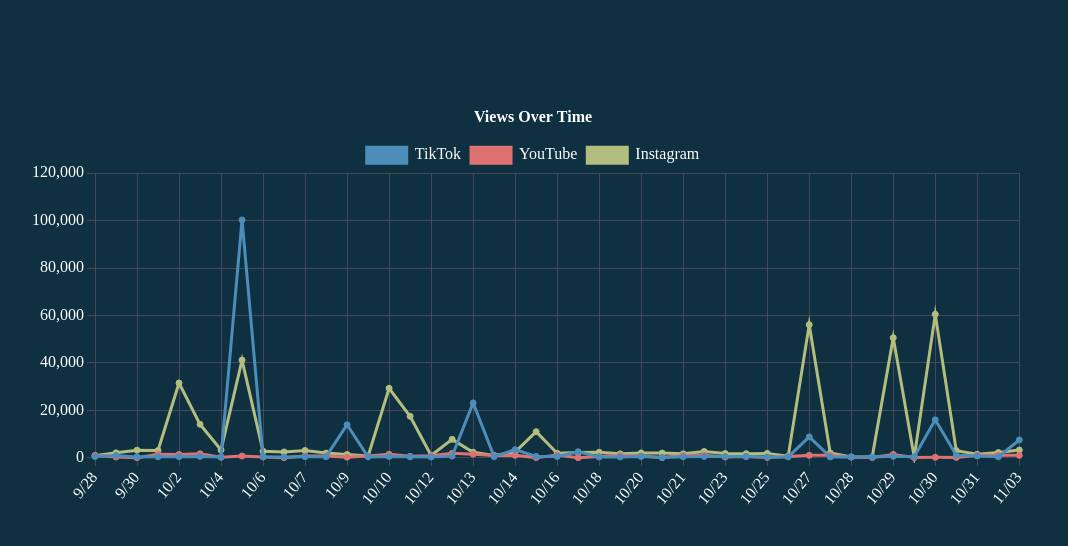
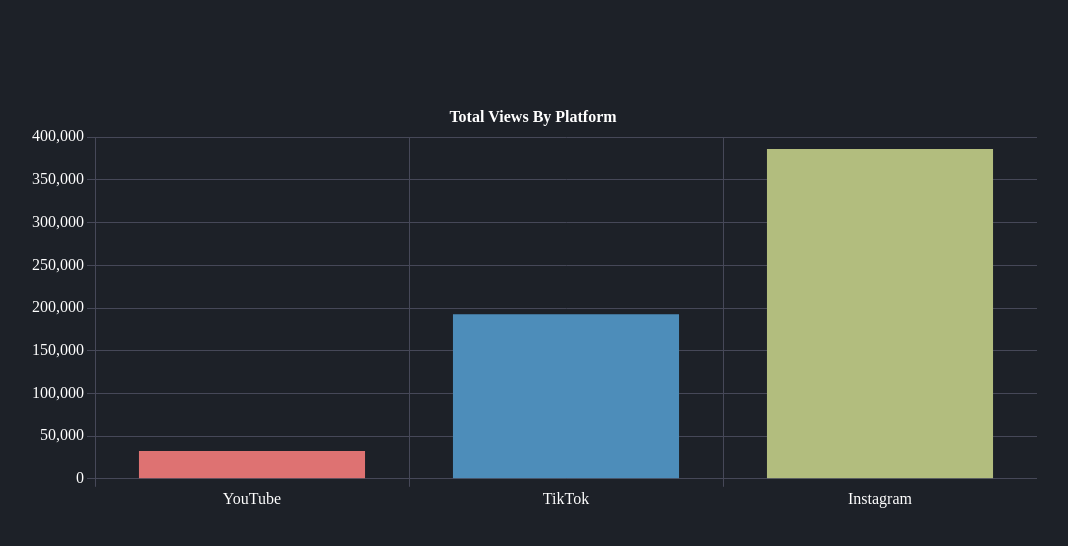
Before and after one commit to jmscshipp/micahs-graphs, a website built with Vite: page index.html in a window 1280 px wide. Shown: the whole page, without its empty margins (107-1175 px from the left). Built offline with nearby package versions, Linux system fonts and the light colour scheme.

Commit message:
Add views by platform graph

```diff
--- a/script.js
+++ b/script.js
@@ -28,12 +28,16 @@ async function loadData() {
 var chartElement = document.getElementById("chart");
 
 function loadChart() {
-  var chart = new Chart(chartElement, viewsOverTimeConfig);
+  var chart = new Chart(chartElement, viewsByPlatformConfig);
 }
 
 loadData();
 
 var viewsOverTimeConfig;
+var viewsByPlatformConfig;
+
+var viewsByFranchiseConfig;
+var viewsByDayOfWeekConfig;
 
 function loadChartConfigs() {
   viewsOverTimeConfig = {
@@ -84,4 +88,49 @@ function loadChartConfigs() {
       ],
     },
   };
+
+  var totalYouTubeViews = 0;
+  var totalTikTokViews = 0;
+  var totalInstagramViews = 0;
+
+  data.forEach((element) => {
+    totalYouTubeViews += element.youtubeViews;
+    totalTikTokViews += element.tiktokViews;
+    totalInstagramViews += element.instagramViews;
+  });
+
+  viewsByPlatformConfig = {
+    type: "bar",
+    options: {
+      animation: false,
+      plugins: {
+        legend: {
+          display: false,
+        },
+        tooltip: {
+          enabled: false,
+        },
+        title: {
+          display: true,
+          text: "Total Views By Platform",
+          padding: {
+            top: 100,
+            bottom: 10,
+          },
+        },
+      },
+    },
+    data: {
+      labels: ["YouTube", "TikTok", "Instagram"],
+      datasets: [
+        {
+          label: "TikTok",
+          data: [totalYouTubeViews, totalTikTokViews, totalInstagramViews],
+          tension: 0,
+          borderColor: [red, blue, green],
+          backgroundColor: [red, blue, green],
+        },
+      ],
+    },
+  };
 }
--- a/styles.css
+++ b/styles.css
@@ -4,7 +4,7 @@ body {
   overflow: hidden;
   display: flex;
   padding: 0% 10%;
-  background-color: #0f3040;
+  background-color: #1d2128;
   font-family: Lilex;
 }
 
```
